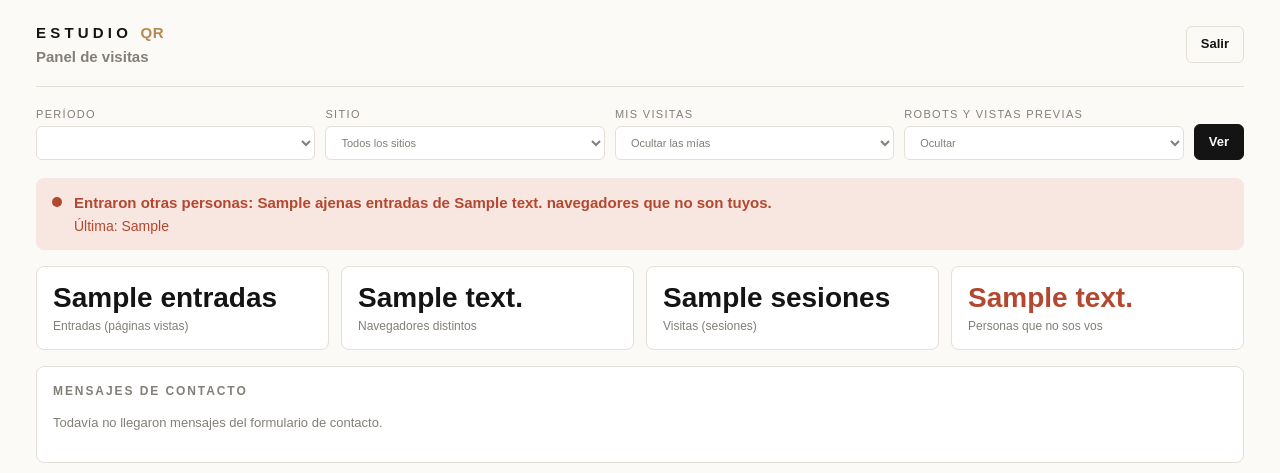
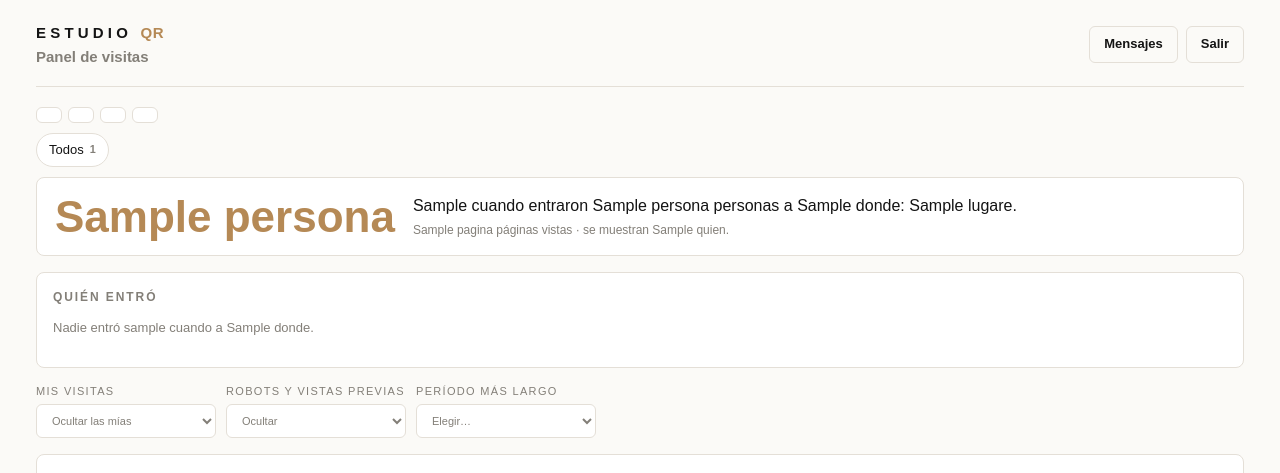
Before and after one commit to yony-bentancor/ESTUDIOQR, a Node server app: template views/panel/index.njk in a window 1280 px wide. Shown: the top 473 px of the page. Run offline with Node 20, Linux system fonts and the light colour scheme; the template is opened without the code that fills it: most values are stand-ins (such as "Sample title", 1, 10 or a date in 2020); lists and menus that the app fills with data are empty; some libraries are stand-ins or nearby versions.

Commit message:
Panel de visitas: quién entró ayer por sitio y bandeja de mensajes con borrado
- Período por defecto: ayer; pestañas Ayer / Hoy / Última semana / Último mes
- Pestañas por sitio con la cantidad de personas del período
- Resumen en una frase y tabla «Quién entró» (hora, lugar con bandera, qué vio, cómo llegó)
- Se quitan el aviso rojo y los 4 contadores confusos
- Mensajes en /mensajes: lista compacta, nuevos marcados, responder y borrar (uno o todos)

Co-Authored-By: Claude Opus 5.5 <noreply@anthropic.com>
Claude-Session: https://claude.ai/code/session_016VAWdrNPmSYH8Y13ywWGXJ

```diff
--- a/views/panel/index.njk
+++ b/views/panel/index.njk
@@ -66,6 +66,22 @@
     .mapa-leyenda i{display:inline-block;width:10px;height:10px;border-radius:50%;margin-right:5px;vertical-align:-1px}
     .leaflet-popup-content{font:13px/1.45 Arial,Helvetica,sans-serif;margin:10px 12px}
     .leaflet-popup-content b{font-size:14px}
+    .cabeza-acciones{display:flex;gap:8px;align-items:center}
+    .badge{display:inline-block;min-width:20px;padding:1px 6px;border-radius:20px;background:var(--alert);color:#fff;font-size:11px;text-align:center}
+    .pestanas{display:flex;gap:6px;flex-wrap:wrap;margin-bottom:10px}
+    .pestanas a{display:inline-flex;gap:6px;align-items:center;padding:7px 12px;border:1px solid var(--line);border-radius:20px;text-decoration:none;color:var(--ink);background:var(--card);font-size:13px;white-space:nowrap}
+    .pestanas a.activa{background:var(--ink);color:var(--bg);border-color:var(--ink)}
+    .pestanas a small{color:var(--muted);font-weight:700}
+    .pestanas a.activa small{color:var(--bg);opacity:.75}
+    .pestanas a.cero{opacity:.55}
+    .pestanas.periodo a{border-radius:6px}
+    .resumen{display:flex;gap:18px;align-items:center;background:var(--card);border:1px solid var(--line);border-radius:8px;padding:16px 18px;margin:6px 0 16px}
+    .resumen b.grande{font-size:44px;line-height:1;font-variant-numeric:tabular-nums;color:var(--gold)}
+    .resumen p{margin:0;font-size:16px}
+    .resumen .sub{margin-top:4px}
+    .opciones{display:flex;gap:10px;align-items:end;flex-wrap:wrap;margin:0 0 16px}
+    .opciones label{display:grid;gap:4px;font-size:11px;letter-spacing:.12em;text-transform:uppercase;color:var(--muted);min-width:180px}
+    td .band{font-size:18px;margin-right:6px;vertical-align:-2px}
     @media (max-width:900px){ #mapa{height:320px}}
     @media (max-width:900px){.filtros{grid-template-columns:repeat(2,minmax(0,1fr))}.kpis{grid-template-columns:repeat(2,minmax(0,1fr))}.grid2,.grid3{grid-template-columns:1fr}.generador{grid-template-columns:1fr}}
   </style>
@@ -77,69 +93,77 @@
       <div class="marca">ESTUDIO <b>QR</b></div>
       <h1>Panel de visitas</h1>
     </div>
-    <form method="post" action="{{ ruta }}/salir"><button class="btn claro" type="submit">Salir</button></form>
+    <div class="cabeza-acciones">
+      <a class="btn claro" href="{{ ruta }}/mensajes">Mensajes{% if noLeidos %} <span class="badge">{{ noLeidos }}</span>{% endif %}</a>
+      <form method="post" action="{{ ruta }}/salir"><button class="btn claro" type="submit">Salir</button></form>
+    </div>
   </header>
 
-  <form class="filtros" method="get" action="{{ ruta }}">
-    <label>Período
-      <select name="rango">{% for k, v in RANGOS %}<option value="{{ k }}" {% if k == rango %}selected{% endif %}>{{ v }}</option>{% endfor %}</select>
-    </label>
-    <label>Sitio
-      <select name="sitio"><option value="">Todos los sitios</option>{% for s in sitios %}<option value="{{ s.clave }}" {% if s.clave == sitio %}selected{% endif %}>{{ s.nombre }}</option>{% endfor %}</select>
-    </label>
+  {% set q = '&mios=' + mios + '&bots=' + bots %}
+  <nav class="pestanas periodo" aria-label="Período">
+    {% for k in ['ayer','hoy','7','30'] %}<a class="{% if k == rango %}activa{% endif %}" href="{{ ruta }}?rango={{ k }}&sitio={{ sitio }}{{ q }}">{{ RANGOS[k] }}</a>{% endfor %}
+    {% if rango == '90' or rango == '365' %}<a class="activa" href="#">{{ RANGOS[rango] }}</a>{% endif %}
+  </nav>
+  <nav class="pestanas" aria-label="Sitio">
+    <a class="{% if not sitio %}activa{% endif %}" href="{{ ruta }}?rango={{ rango }}{{ q }}">Todos <small>{{ totalPersonas }}</small></a>
+    {% for p in pestanas %}<a class="{% if p.clave == sitio %}activa{% endif %}{% if not p.personas %} cero{% endif %}" href="{{ ruta }}?rango={{ rango }}&sitio={{ p.clave }}{{ q }}">{{ p.nombre }} <small>{{ p.personas }}</small></a>{% endfor %}
+  </nav>
+
+  <div class="resumen">
+    <b class="grande">{{ frase.personas }}</b>
+    <div>
+      <p>{{ frase.cuando }} {% if frase.personas == 1 %}entró 1 persona{% else %}entraron {{ frase.personas }} personas{% endif %} a {{ frase.donde }}{% if frase.lugares.length %}: {{ frase.lugares | join(' · ') }}{% endif %}.</p>
+      <div class="sub">{{ frase.paginas }} {{ 'página vista' if frase.paginas == 1 else 'páginas vistas' }} · se muestran {{ frase.quien }}{% if bots == 'ocultar' %}, sin robots{% endif %}.</div>
+    </div>
+  </div>
+
+  <section>
+    <h2>Quién entró</h2>
+    {% if personas.length %}
+    <div class="tabla"><table>
+      <thead><tr><th>{% if rango == 'ayer' or rango == 'hoy' %}Hora{% else %}Cuándo{% endif %}</th><th>Desde dónde</th><th>Sitio</th><th>Qué vio</th><th>Cómo llegó</th><th>Dispositivo</th></tr></thead>
+      <tbody>
+      {% for p in personas %}
+        <tr class="{% if p.mio %}mio{% endif %}">
+          <td style="white-space:nowrap">{{ p.cuando }}</td>
+          <td><span class="band">{{ p.bandera }}</span><b>{{ p.lugar }}</b>{% if p.quien %} <span class="chip">{{ p.quien }}</span>{% endif %}{% if p.mio %} <span class="chip yo">vos</span>{% endif %}{% if p.bot %} <span class="chip bot">robot</span>{% endif %}
+            <div class="sub">{{ p.detalle }}{% if p.isp %} · {{ p.isp }}{% endif %}</div></td>
+          <td>{{ p.sitio }}</td>
+          <td>{{ p.paginas }} {{ 'página' if p.paginas == 1 else 'páginas' }}<div class="sub">{{ p.recorrido }}</div></td>
+          <td>{{ p.origen }}{% if p.ref %} <span class="chip">link: {{ p.ref }}</span>{% endif %}</td>
+          <td>{{ p.dispositivo }}</td>
+        </tr>
+      {% endfor %}
+      </tbody>
+    </table></div>
+    {% else %}<p class="vacio">Nadie entró {{ frase.cuando | lower }} a {{ frase.donde }}.</p>{% endif %}
+  </section>
+
+  <form class="opciones" method="get" action="{{ ruta }}">
+    <input type="hidden" name="rango" value="{{ rango }}"><input type="hidden" name="sitio" value="{{ sitio }}">
     <label>Mis visitas
-      <select name="mios">
+      <select name="mios" onchange="this.form.submit()">
         <option value="ocultar" {% if mios == 'ocultar' %}selected{% endif %}>Ocultar las mías</option>
         <option value="mostrar" {% if mios == 'mostrar' %}selected{% endif %}>Mostrar todo</option>
         <option value="solo" {% if mios == 'solo' %}selected{% endif %}>Solo las mías</option>
       </select>
     </label>
     <label>Robots y vistas previas
-      <select name="bots">
+      <select name="bots" onchange="this.form.submit()">
         <option value="ocultar" {% if bots == 'ocultar' %}selected{% endif %}>Ocultar</option>
         <option value="mostrar" {% if bots == 'mostrar' %}selected{% endif %}>Mostrar</option>
       </select>
     </label>
-    <button class="btn" type="submit">Ver</button>
+    <label>Período más largo
+      <select onchange="if(this.value){this.form.elements.rango.value=this.value;this.form.submit()}" aria-label="Período más largo">
+        <option value="">Elegir…</option><option value="90" {% if rango == '90' %}selected{% endif %}>Últimos 90 días</option><option value="365" {% if rango == '365' %}selected{% endif %}>Último año</option>
+      </select>
+    </label>
   </form>
-
-  {% if resumen.ajenas %}
-    <div class="aviso alerta"><span class="punto"></span><div>
-      <strong>Entraron otras personas: {{ resumen.ajenas }} {{ 'entrada' if resumen.ajenas == 1 else 'entradas' }} de {{ resumen.visitantesAjenos }} {{ 'navegador que no es tuyo' if resumen.visitantesAjenos == 1 else 'navegadores que no son tuyos' }}.</strong>
-      Última: {{ resumen.ultimaAjena }}
-    </div></div>
-  {% else %}
-    <div class="aviso ok"><span class="punto"></span><div><strong>Nadie más entró en este período.</strong>Todas las entradas registradas son tuyas (o no hubo entradas).</div></div>
-  {% endif %}
 
   {% if almacenamiento == 'archivo' %}
     <div class="aviso info"><span class="punto"></span><div><strong>Las visitas se guardan de forma temporal.</strong>Falta configurar MONGODB_URI en Heroku: sin eso, los datos se borran cada vez que la app se reinicia (al menos una vez por día).</div></div>
   {% endif %}
-
-  <div class="kpis">
-    <div class="kpi"><b>{{ resumen.entradas }}</b><span>Entradas (páginas vistas)</span></div>
-    <div class="kpi"><b>{{ resumen.visitantes }}</b><span>Navegadores distintos</span></div>
-    <div class="kpi"><b>{{ resumen.sesiones }}</b><span>Visitas (sesiones)</span></div>
-    <div class="kpi {% if resumen.ajenas %}destacado{% endif %}"><b>{{ resumen.visitantesAjenos }}</b><span>Personas que no sos vos</span></div>
-  </div>
-
-  <section>
-    <h2>Mensajes de contacto</h2>
-    {% if mensajes.length %}
-    <div class="tabla"><table>
-      <thead><tr><th>Fecha</th><th>De</th><th>Mensaje</th></tr></thead>
-      <tbody>
-      {% for m in mensajes %}
-        <tr>
-          <td style="white-space:nowrap">{{ m.fecha }}</td>
-          <td><b>{{ m.nombre }}</b><div class="sub"><a href="mailto:{{ m.email }}">{{ m.email }}</a></div></td>
-          <td style="white-space:pre-wrap">{{ m.mensaje }}{% if m.correo %}<div class="sub">{{ m.correo }}</div>{% endif %}</td>
-        </tr>
-      {% endfor %}
-      </tbody>
-    </table></div>
-    {% else %}<p class="vacio">Todavía no llegaron mensajes del formulario de contacto.</p>{% endif %}
-  </section>
 
   <section>
     <h2>Por sitio</h2>
```
Also changed, not shown: estadisticas/router.js (+91 -12 lines), estadisticas/store.js (+21 -2 lines), views/panel/mensajes.njk (added, +74 -0 lines), README.md, 1 other file.
